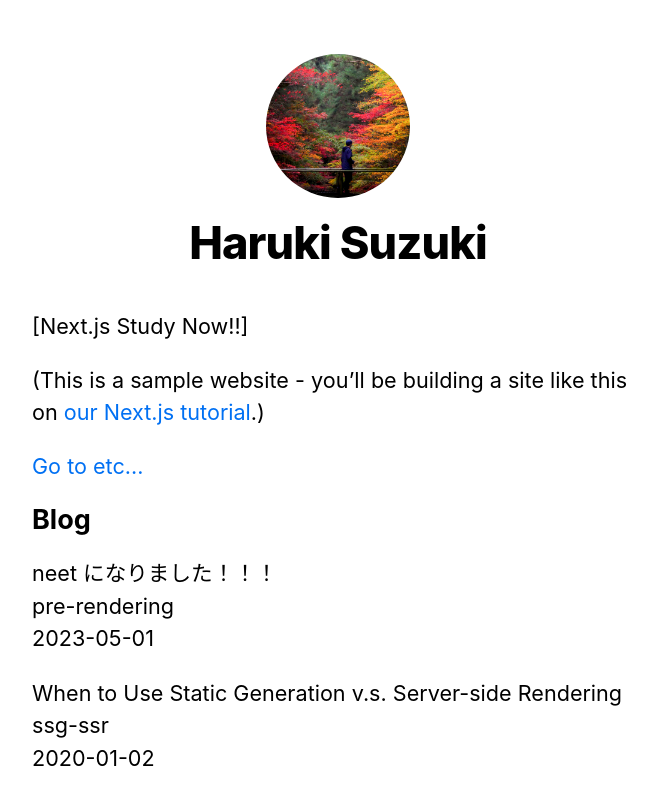
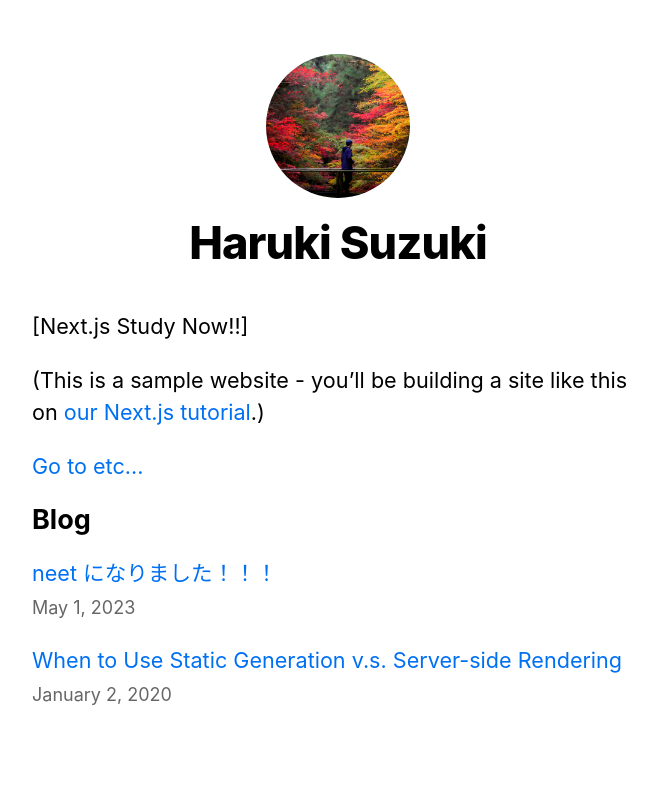
Before and after one commit to haruki166/nextjs, a Next.js app: page / in a window 1280 px wide. Shown: the top 804 px of the page, without its empty margins (302-959 px from the left). Built offline with nearby package versions, Linux system fonts and the light colour scheme.

Commit message:
index.jsに色々やった

```diff
--- a/src/pages/index.js
+++ b/src/pages/index.js
@@ -1,4 +1,5 @@
 import Head from "next/head";
+import Date from "../../components/date";
 import Layout, { siteTitle } from "../../components/layout";
 import utilStyles from "../styles/utils.module.css";
 import Link from "next/link";
@@ -32,11 +33,11 @@
         <ul className={utilStyles.list}>
           {allPostsData.map(({ id, date, title }) => (
             <li className={utilStyles.listItem} key={id}>
-              {title}
+              <Link href={`/posts/${id}`}>{title}</Link>
               <br />
-              {id}
-              <br />
-              {date}
+              <small className={utilStyles.lightText}>
+                <Date dateString={date} />
+              </small>
             </li>
           ))}
         </ul>
```
